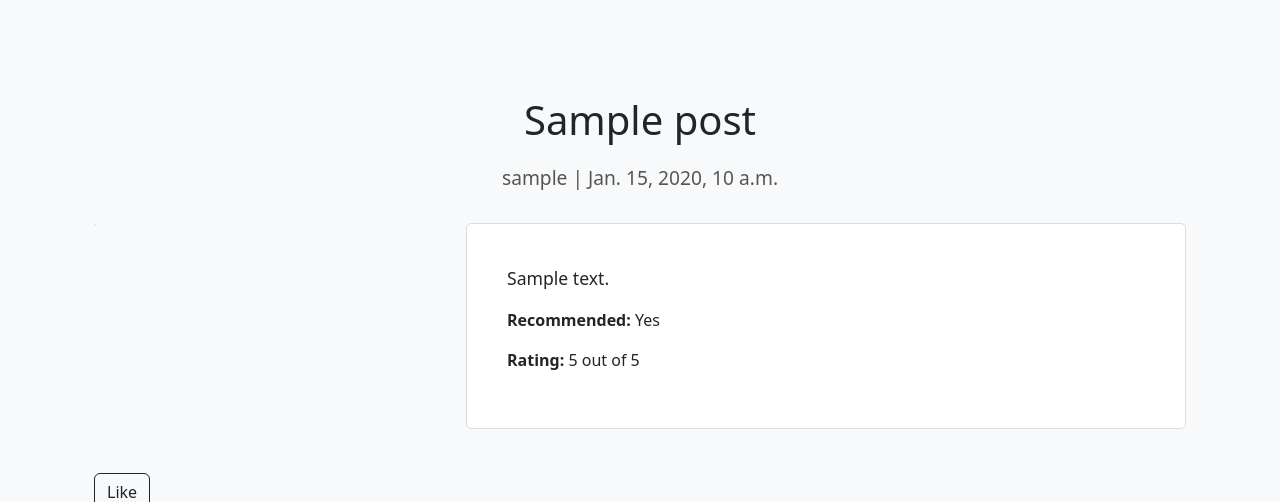
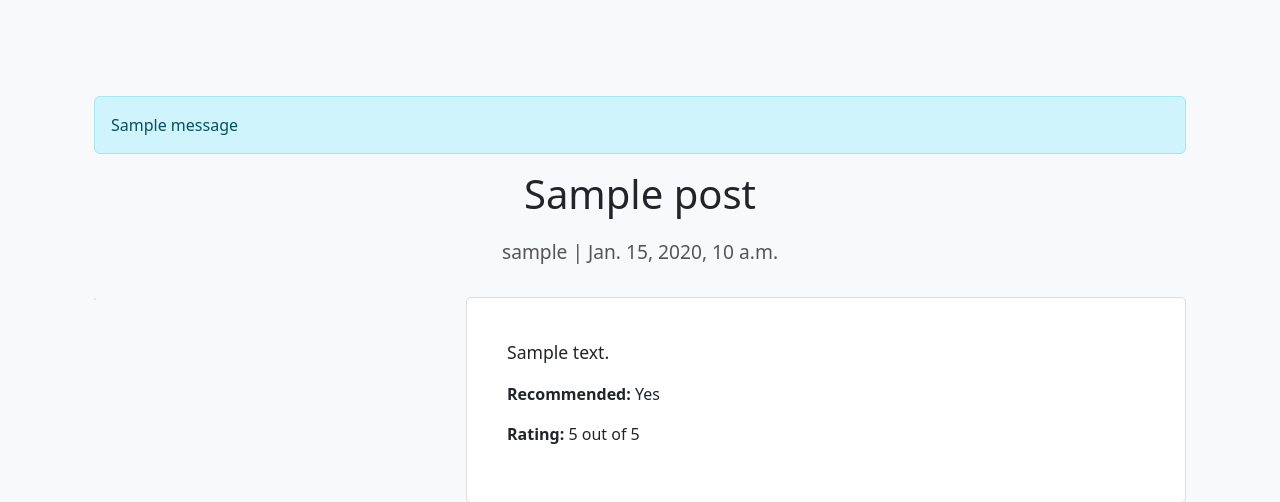
Before and after one commit to Triz22/final-project, a Django app: page /1/ in a window 1280 px wide. Shown: the part 57-559 px from the top of the page. Run offline with Django 4.2, Linux system fonts and the light colour scheme; tables that the repository leaves empty hold one stand-in row (values such as "Sample post"); one stand-in notice (Sample message) is shown; some libraries are stand-ins or nearby versions.

Commit message:
render success message on post-detail template

```diff
--- a/blog/templates/blog/post_detail.html
+++ b/blog/templates/blog/post_detail.html
@@ -4,6 +4,15 @@
 {% load static %}
 
 <div class="container mt-5 post-detail">
+
+    {% if messages %}
+    <div class="alert alert-info" role="alert">
+        {% for message in messages %}
+        {{ message }}
+        {% endfor %}
+    </div>
+    {% endif %}
+
     <div class="row">
         <div class="col-md-12 text-center">
             <h1 class="post-title">{{ post.anime_title }}</h1>
```
